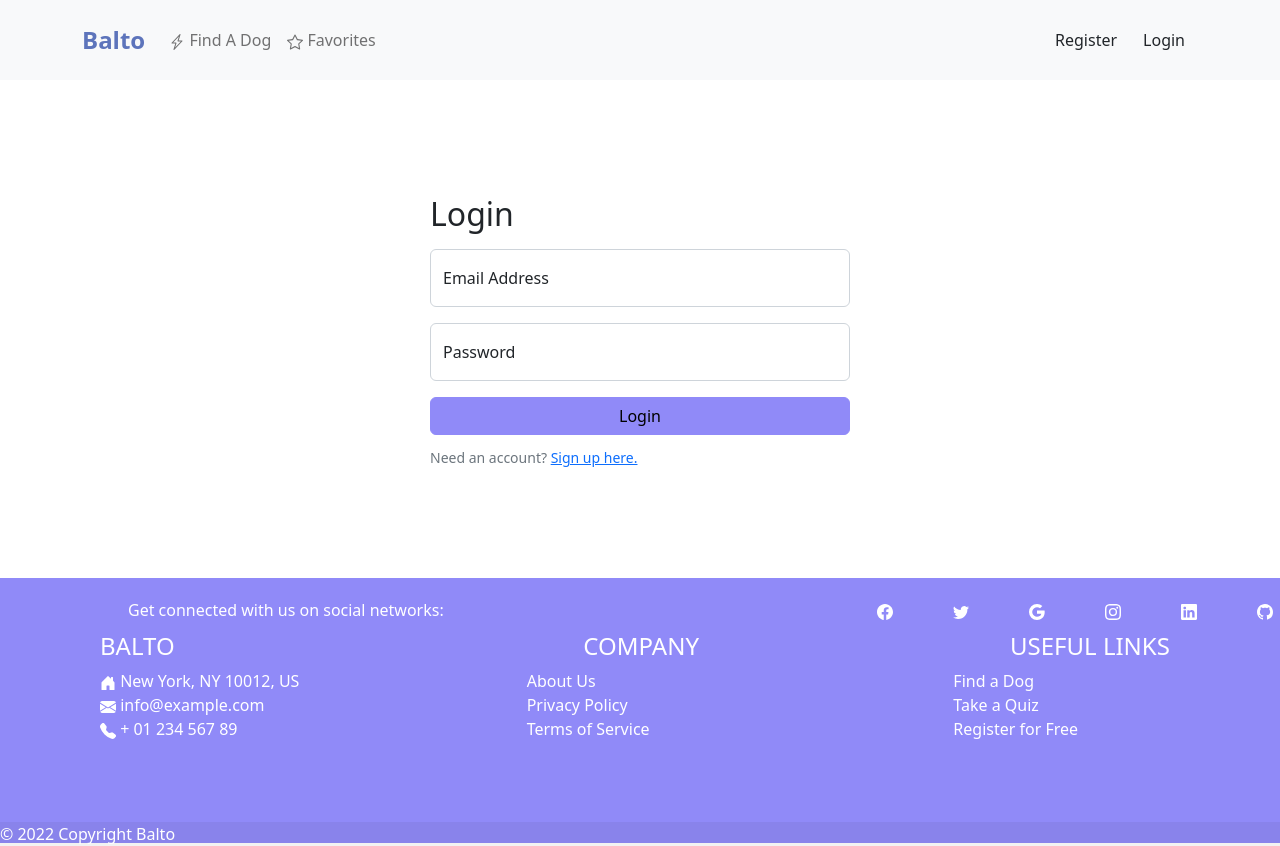
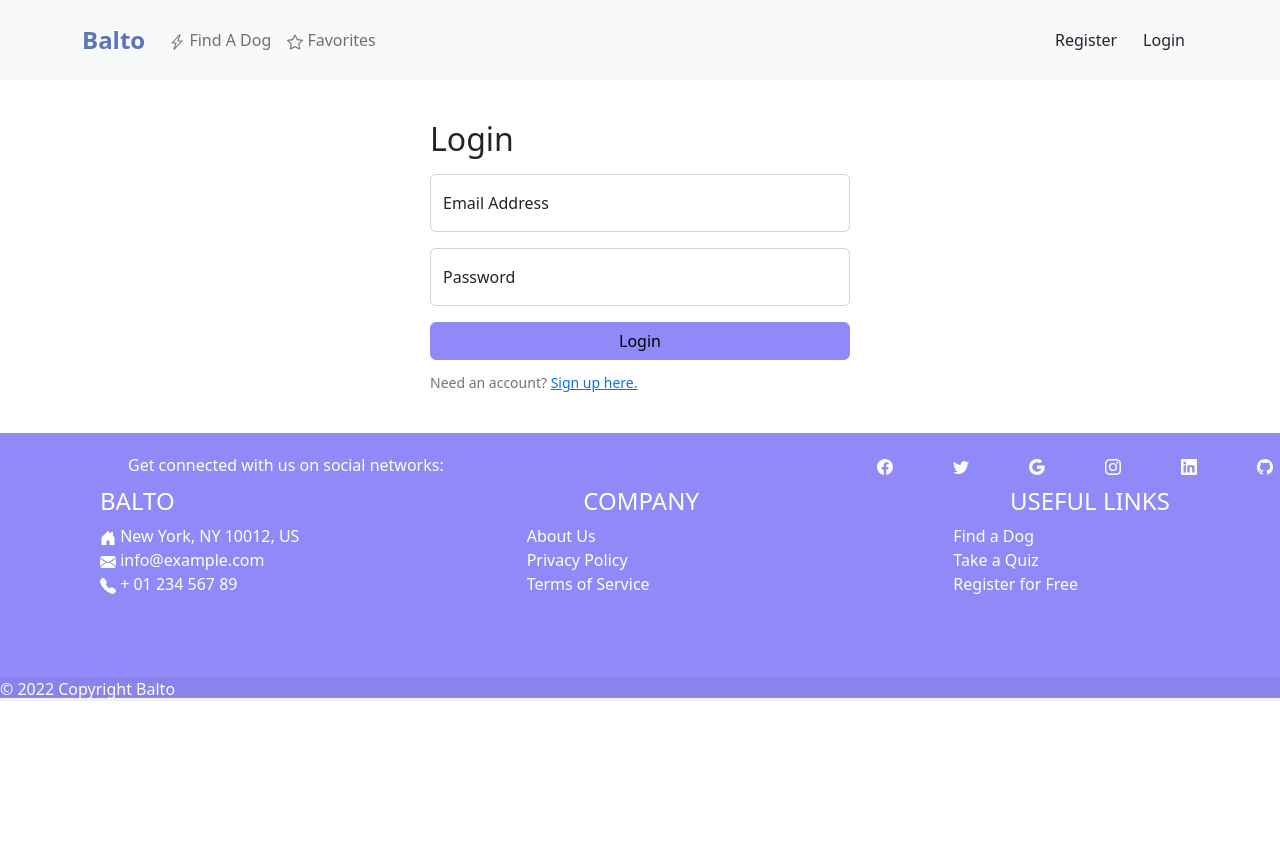
Before and after one commit to Balto-ai/balto-app, a React (Create React App) app in the folder balto-ui/: page /login in a window 1280 px wide. Shown: the top 846 px of the page. After the commit the page ends 800 px from the top, so only its background shows below. Built offline with nearby package versions, Linux system fonts and the light colour scheme.

Commit message:
Removed some styling in LoginForm so that it works in the starButton modal

```diff
--- a/balto-ui/src/components/LoginForm/LoginForm.css
+++ b/balto-ui/src/components/LoginForm/LoginForm.css
@@ -5,8 +5,6 @@
     align-items: center;
     padding: 0px 40px;
     gap: 60px;
-    padding-top: 75px;
-    padding-bottom: 70px;
 }
 
 .login-card {
```
